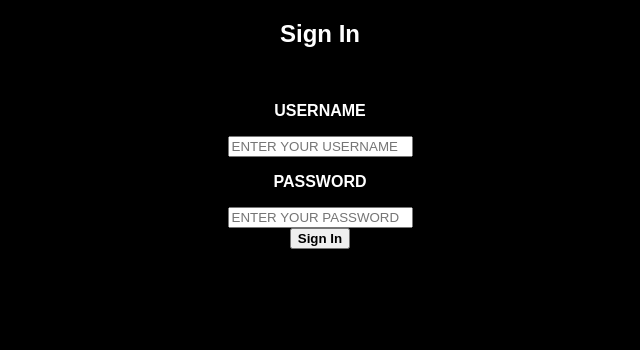
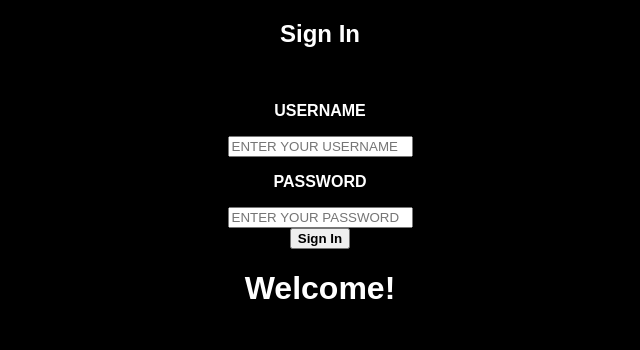
Before and after one commit to NikhilT8144/Test, a plain HTML site: page index.html in a window 1280 px wide. Shown: the whole page, without its empty margins (320-960 px from the left). Drawn offline with Linux system fonts and the light colour scheme.

Commit message:
Update index.html

```diff
--- a/index.html
+++ b/index.html
@@ -19,6 +19,10 @@
   <br>
   <button type="submit" id="signinbtn" class="btn" onclick="signin()"><strong>Sign In</strong></button>
   </div>
+  <div id="home" class="screen">
+  <h1 id="title" class="h1">Welcome!</h1>
+  <br>
+  </div>
   <script type="text/javascript" src="script.js"></script>
   </body>
   </html>
```
